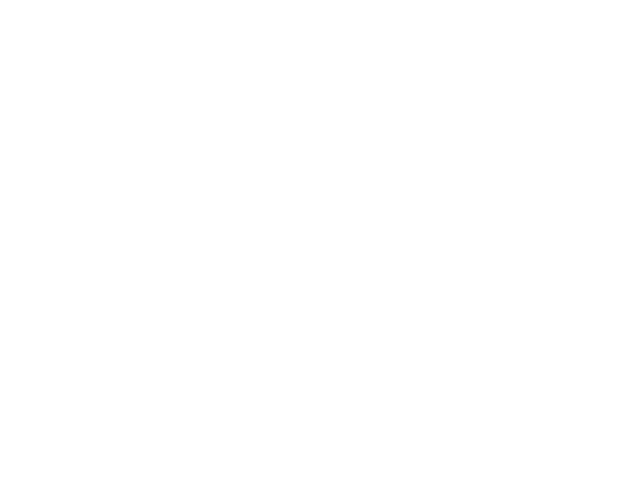
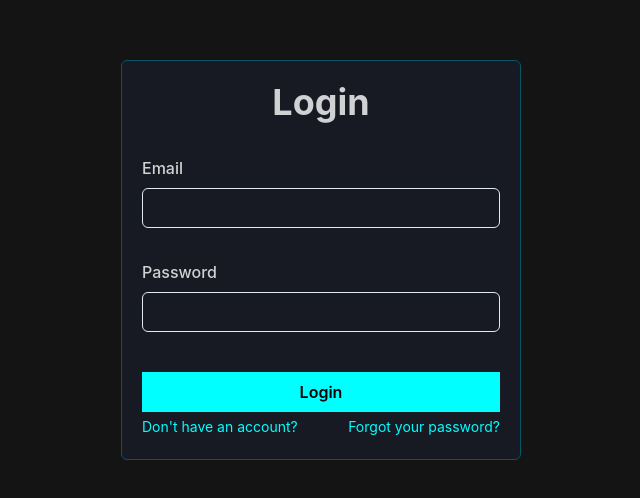
Before and after one commit to zminchev/emote-wars-old, a Next.js app in the folder frontend/: page /login in a window 1280 px wide. Shown: the part 140-638 px from the top of the page, without its empty margins (319-959 px from the left). Built offline with nearby package versions, Linux system fonts and the light colour scheme; no server answers.

Commit message:
Fix a bug with login form not displaying in the /login and /register pathc

```diff
--- a/frontend/fetcher/fetcher.ts
+++ b/frontend/fetcher/fetcher.ts
@@ -1,5 +1,8 @@
 export const fetcher = async (url: string, payload: any) => {
   const token = localStorage.getItem("userJwt");
+
+  // const token =
+  //   "eyJhbGciOiJIUzI1NiIsInR5cCI6IkpXVCJ9.eyJpZCI6IjYyN2JhMDgwMmJkMWQ2NTUwNDBjZTQ4NSIsImlhdCI6MTY1NDAwMDk4NCwiZXhwIjoxNjU2NTkyOTg0fQ.9yprnXAfewaug3IOjyiSUlUgpdEf_L3tnIf-sG2JV7Is";
 
   const options = {
     method: payload ? "POST" : "GET",
--- a/frontend/pages/_app.tsx
+++ b/frontend/pages/_app.tsx
@@ -27,7 +27,9 @@ function MyApp({ Component, pageProps }: AppProps) {
                   <Component {...pageProps} />
                 </Box>
               </Box>
-            ) : null}
+            ) : (
+              <Component {...pageProps} />
+            )}
           </SWRConfig>
         </ChakraProvider>
       </SessionProvider>
--- a/frontend/pages/index.tsx
+++ b/frontend/pages/index.tsx
@@ -7,6 +7,7 @@ import { useEffect } from "react";
 const Home: NextPage = () => {
   const { data: session } = useSession();
   const router = useRouter();
+  console.log(session);
 
   useEffect(() => {
     if (!session) {
```
